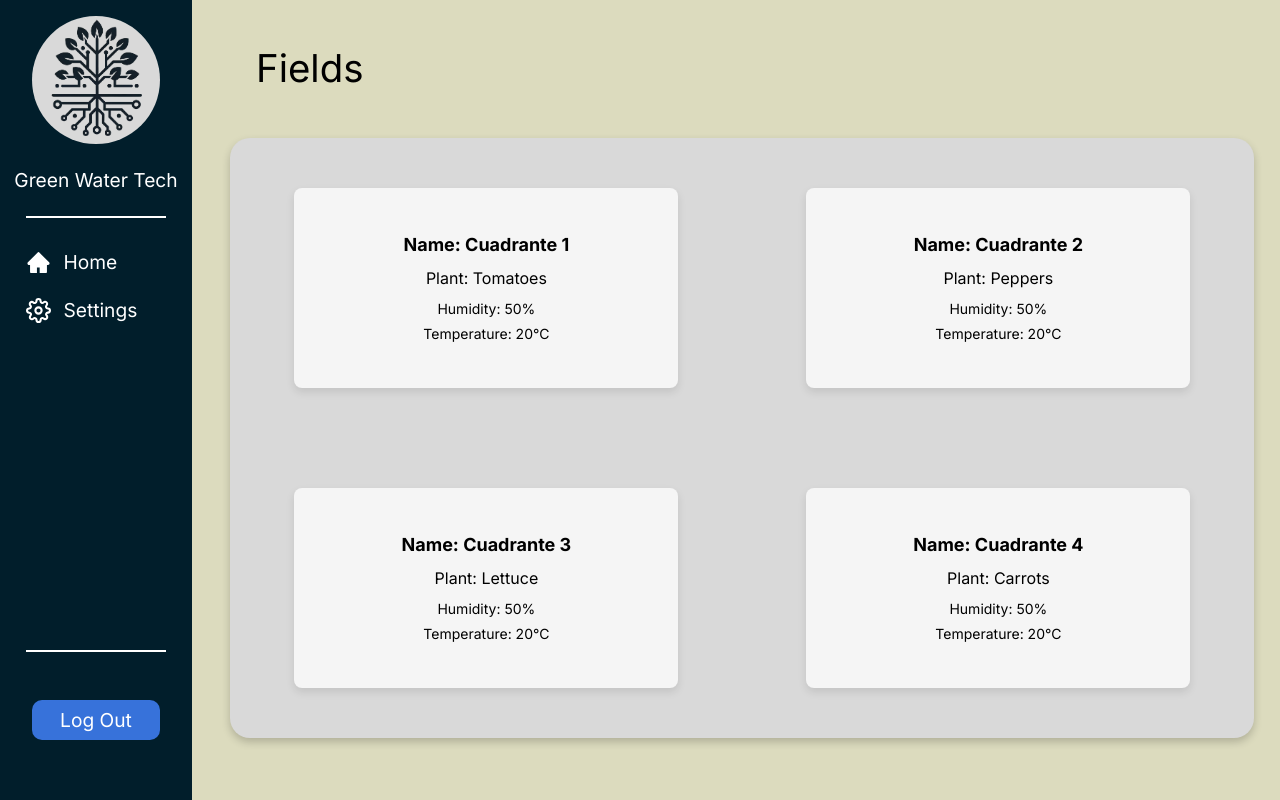
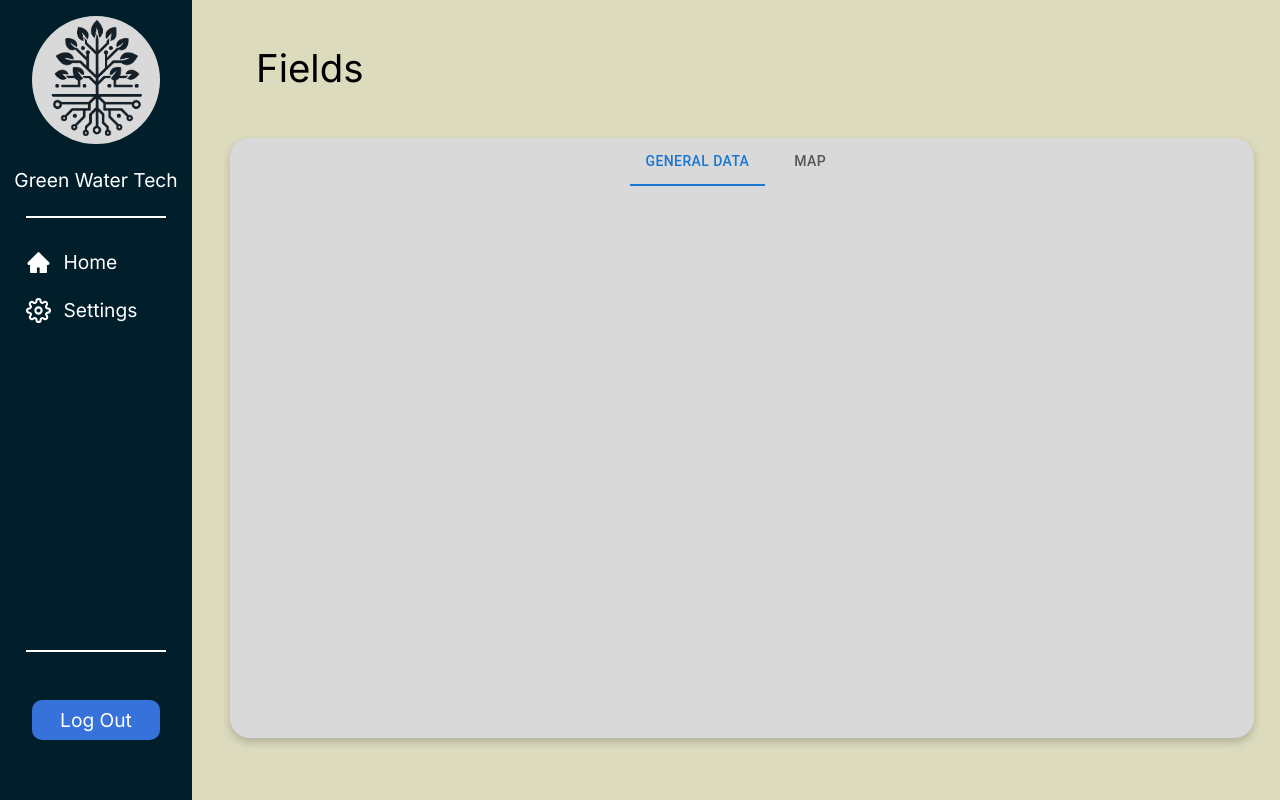
Before and after one commit to CarlosMtz1281/GreenWaterTech-Client, a Next.js app in the folder green-water/: page /Auth/home/1/1 in a window 1280 px wide. Built offline with nearby package versions, Linux system fonts and the light colour scheme.

Commit message:
tab container campo page

```diff
--- a/green-water/src/app/Auth/home/[useremail]/[campo]/page.tsx
+++ b/green-water/src/app/Auth/home/[useremail]/[campo]/page.tsx
@@ -1,4 +1,8 @@
+"use client";
 import TarjetaCuadrante from "@/app/components/TarjetaCuadrante"
+import { Container, Tab, Tabs, Paper } from '@mui/material';
+import { useState } from 'react';
+
     const testData = [
         {
             id: 1,
@@ -31,17 +35,46 @@ import TarjetaCuadrante from "@/app/components/TarjetaCuadrante"
     ]
 
 export default function Campos(){
-    return(
-        <div >
+    const [tabValue, setTabValue] = useState('general');
+
+    const handleChangeTab = (event, newValue) => {
+      setTabValue(newValue);
+    };
+    return (
+        <div>
             <h1 className="campo-tittle">Fields</h1>
-            <div className="campo-container">
-                    {testData.length > 0 && testData.map((item, index) => (
-                <TarjetaCuadrante key={index} data={item} />
-                ))}
+            <div className="campo-main-container">
 
 
+        <Container maxWidth="lg"> {/* Adjust the maxWidth as needed */}
+            <Tabs
+              value={tabValue}
+              onChange={handleChangeTab}
+              indicatorColor="primary"
+              textColor="primary"
+              centered
+            >
+              <Tab label="General Data" value="general" />
+              <Tab label="Map" value="map" />
+            </Tabs>
+
+            <div className="tab-content">
+              {tabValue === 'general' && (
+                <div className="campo-generalInfo">
+                  {/* Your general data content goes here */}
+                </div>
+              )}
+              {tabValue === 'map' && (
+                <div className="cuadrante-grid">
+                  {testData.length > 0 &&
+                    testData.map((item) => (
+                      <TarjetaCuadrante key={item.id} data={item} />
+                    ))}
+                </div>
+              )}
             </div>
-
+        </Container>
         </div>
-    )
-}
+        </div>
+      );
+    };
--- a/green-water/src/app/globals.css
+++ b/green-water/src/app/globals.css
@@ -385,6 +385,28 @@ html{
   align-items: center;
   height: 75vh;
   width: 80vw;
+
+  border-radius: 20px;
+  overflow-y: scroll;
+  overflow-x: hidden;
+  scrollbar-width: thin;
+}
+.cuadrante-grid{
+  display: grid;
+  grid-template-columns: repeat(2, 1fr);
+  grid-template-rows: 1fr;
+  grid-gap: 10px;
+  margin-top: 5vh;
+  margin-left: 5vw;
+  margin-right: 5vw;
+  margin-bottom: 5vh;
+}
+.campo-main-container{
+  display: flex;
+  flex-direction: column;
+  align-items: center;
+  height: 75vh;
+  width: 80vw;
   margin-top: 5vh;
   margin-left: 3vw;
   background-color: #D9D9D9;
@@ -394,13 +416,6 @@ html{
   scrollbar-width: thin;
   box-shadow: 0px 4px 8px 0px rgba(0, 0, 0, 0.2);
 }
-.cuadrante-grid{
-  display: grid;
-  grid-template-columns: 1fr 1fr; /* Change this line */
-  grid-template-rows: 1fr;
-  grid-gap: 10px;
-  margin-top: 5vh;
-  margin-left: 5vw;
-  margin-right: 5vw;
-  margin-bottom: 5vh;
+.campo-generalInfo{
+
 }
```
